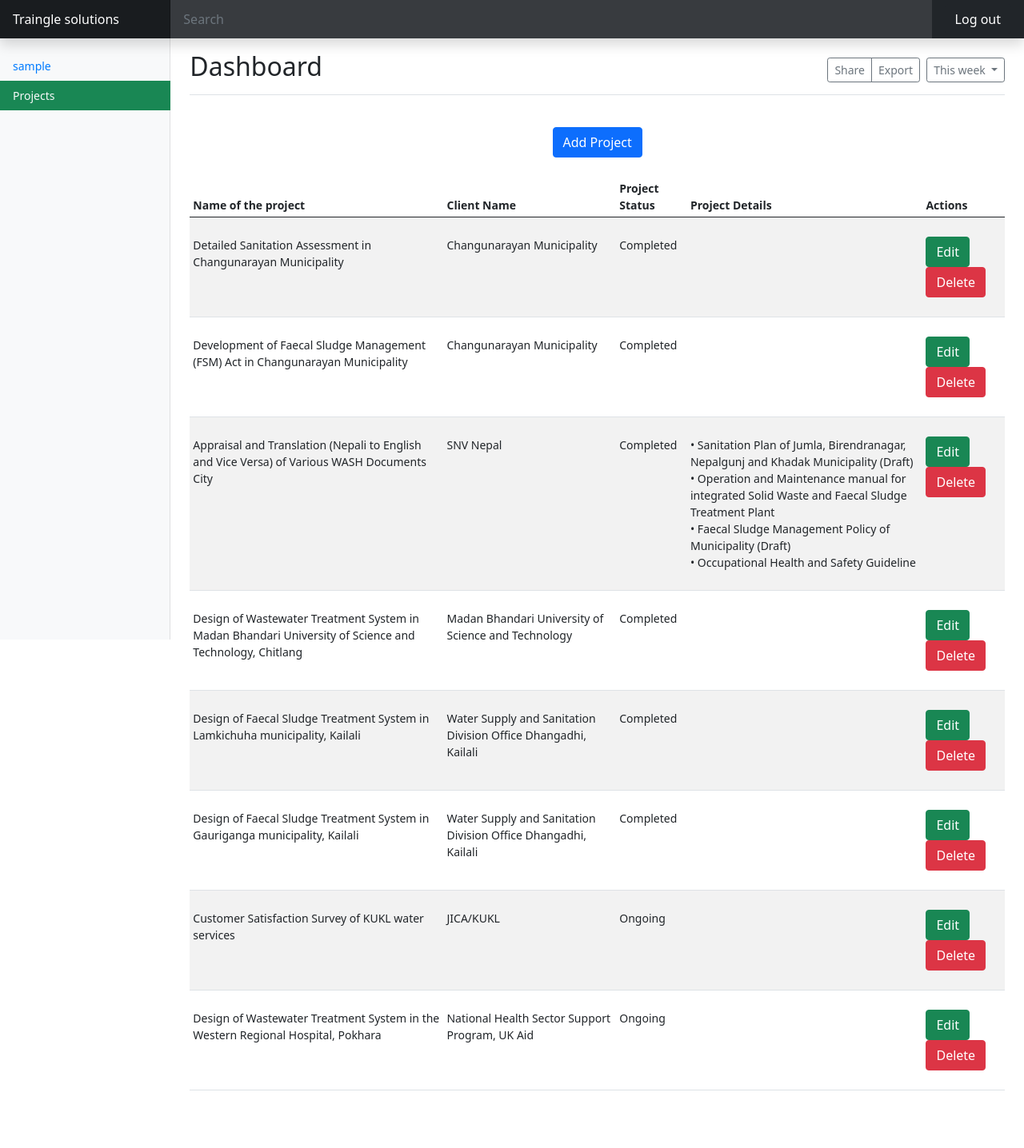
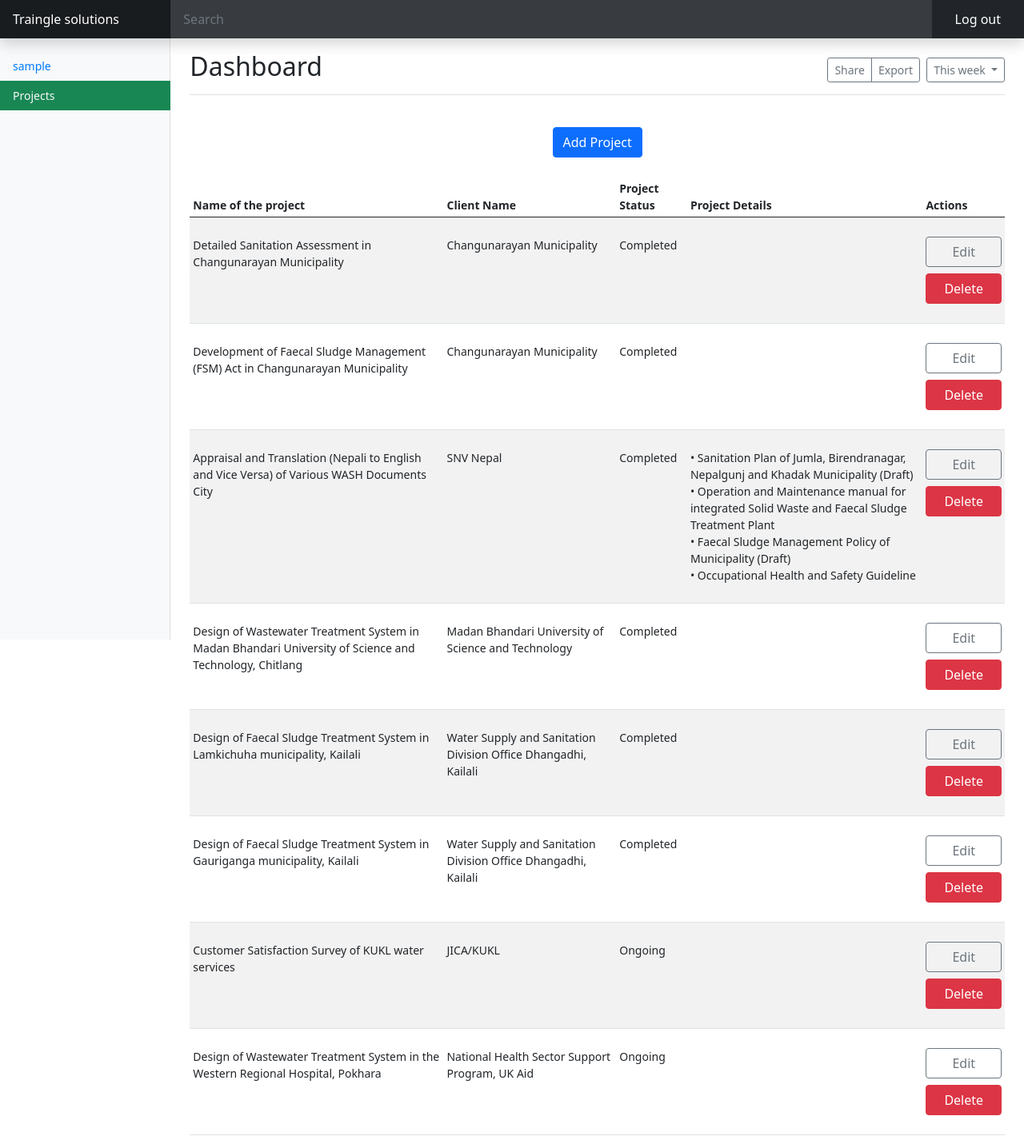
Before and after one commit to udbhavghimire/Triangle-Solution, a PHP site: page /admin/index.php in a window 1280 px wide. Shown: the whole page at 80% size. Before the commit the page ends 1364 px from the top, so only its background shows below. Run offline with PHP 8.4, Linux system fonts and the light colour scheme; the visitor is signed in with stand-in values (Sample User, id 1); data comes from the database, SQL or seed files in the repository; some libraries are stand-ins or nearby versions.

Commit message:
btnnnnnnnnnnnnnnnn

```diff
--- a/admin/index.php
+++ b/admin/index.php
@@ -154,8 +154,8 @@
                     <td class="py-4"><?php echo $row["p_status"]; ?></td>
                     <td class="py-4"><?php echo $row["p_details"]; ?></td>
                     <td class="py-4">
-                      <a href="editpage.php?edit=<?php echo $row['p_id']; ?>" class="btn btn-success" >Edit</a>
-                      <a href="deletedata.php?delete=<?php echo $row['p_id']; ?>" class="btn btn-danger" >Delete</a>
+                      <a href="editpage.php?edit=<?php echo $row['p_id']; ?>" class="btn btn-outline-secondary w-100 mb-2" >Edit</a>
+                      <a href="deletedata.php?delete=<?php echo $row['p_id']; ?>" class="btn btn-danger w-100" >Delete</a>
                     </td>
                   </tr>
                   <?php
```
